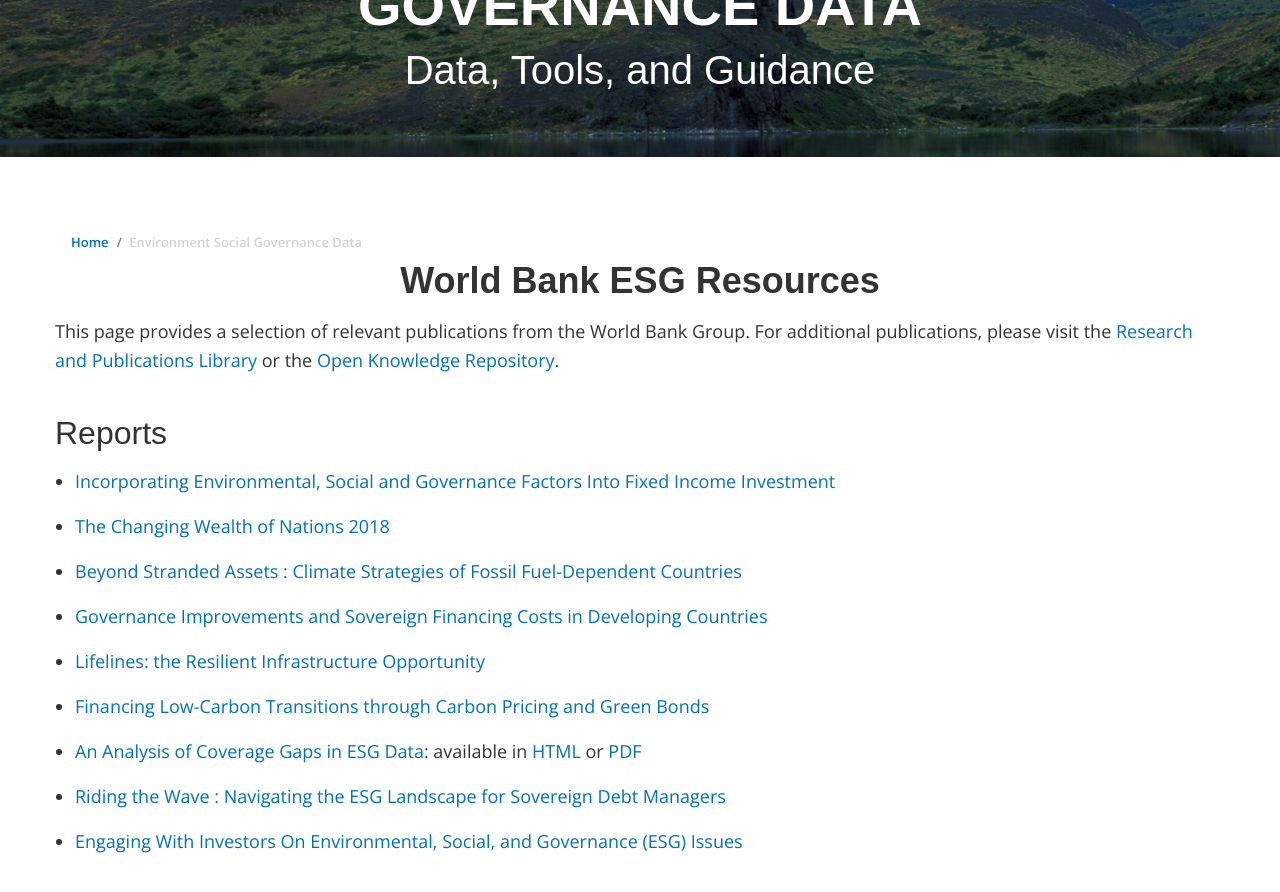
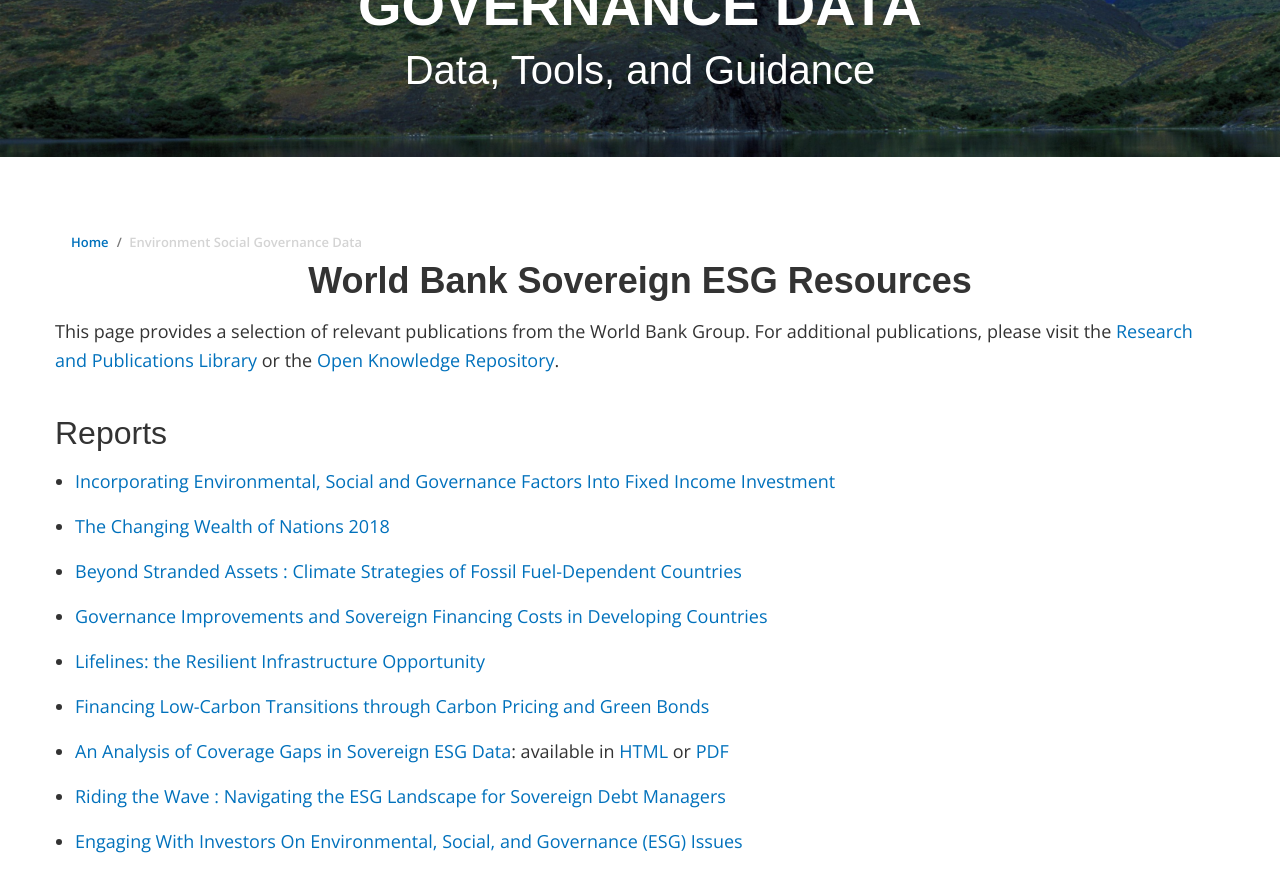
Before and after one commit to tgherzog/wbg-esg-website, a Jekyll site: the page built from research.md, in a window 1280 px wide and 900 px high, scrolled down 270 px. Shown: the top 892 px of the window. Built offline with Jekyll 4.4.1, drawn with Linux system fonts in a browser that asks for light colours; nearby versions of some CDN libraries; some web fonts are replaced; library files that are not in the unit come from our copies.

Commit message:
Add 'Sovereign' to several page & link titles

```diff
--- a/research.md
+++ b/research.md
@@ -1,5 +1,5 @@
 ---
-title: World Bank ESG Resources
+title: World Bank Sovereign ESG Resources
 ---
 
 This page provides a selection of relevant publications from the World Bank Group.
@@ -26,7 +26,7 @@
 * [Financing Low-Carbon Transitions through Carbon Pricing and Green Bonds](http://documents.worldbank.org/curated/en/808771566321852359)
   <!-- (Aug 20, 2019) -->
 
-* [An Analysis of Coverage Gaps in ESG Data][esg-gaps-html]: available in [HTML][esg-gaps-html] or [PDF][esg-gaps-pdf]
+* [An Analysis of Coverage Gaps in Sovereign ESG Data][esg-gaps-html]: available in [HTML][esg-gaps-html] or [PDF][esg-gaps-pdf]
   <!-- (Aug 26, 2020) -->
 
 * [Riding the Wave : Navigating the ESG Landscape for Sovereign Debt Managers](https://openknowledge.worldbank.org/handle/10986/34673)
```
Also changed, not shown: explorer.md (+1 -1 lines), howto.md (+1 -1 lines).
